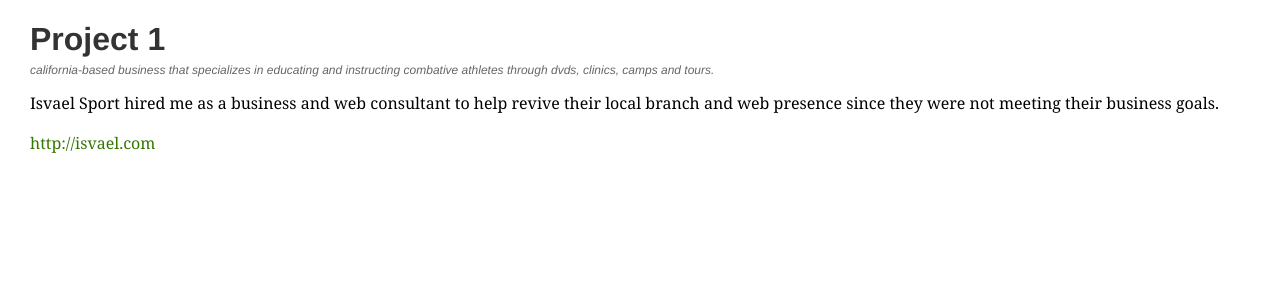
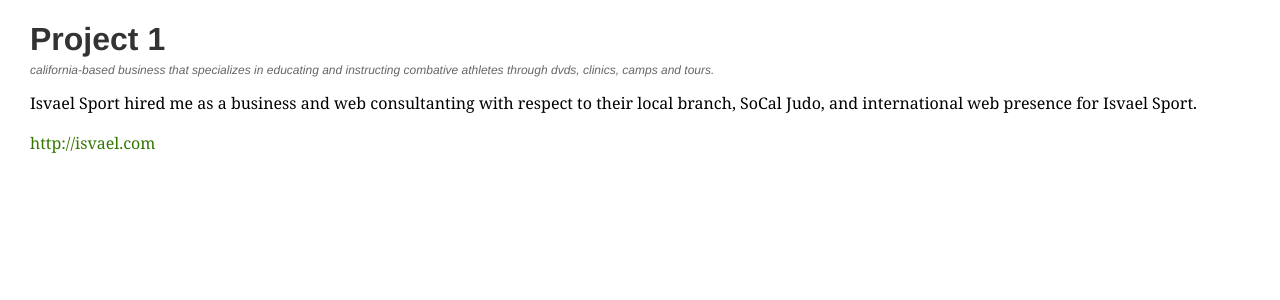
Before and after one commit to afgeneralist/afgeneralist.github.com, a Jekyll site: the page built from portfolio/work/project1.html, in a window 1280 px wide. Shown: the top 300 px of the page. Built offline with Jekyll 4.4.1, drawn with Linux system fonts in a browser that asks for light colours; nearby versions of some CDN libraries.

Commit message:
fixing P1

```diff
--- a/portfolio/work/project1.html
+++ b/portfolio/work/project1.html
@@ -5,7 +5,7 @@
 
 <p class="description">California-based business that specializes in educating and instructing combative athletes through DVDs, Clinics, Camps and Tours.</p>
 
-<p>Isvael Sport hired me as a business and web consultant to help revive their local branch and web presence since they were not meeting their business goals. </p>
+<p> Isvael Sport hired me as a business and web consultanting with respect to their local branch, SoCal Judo, and international web presence for Isvael Sport. </p>
 
 <p></p>
 
```
